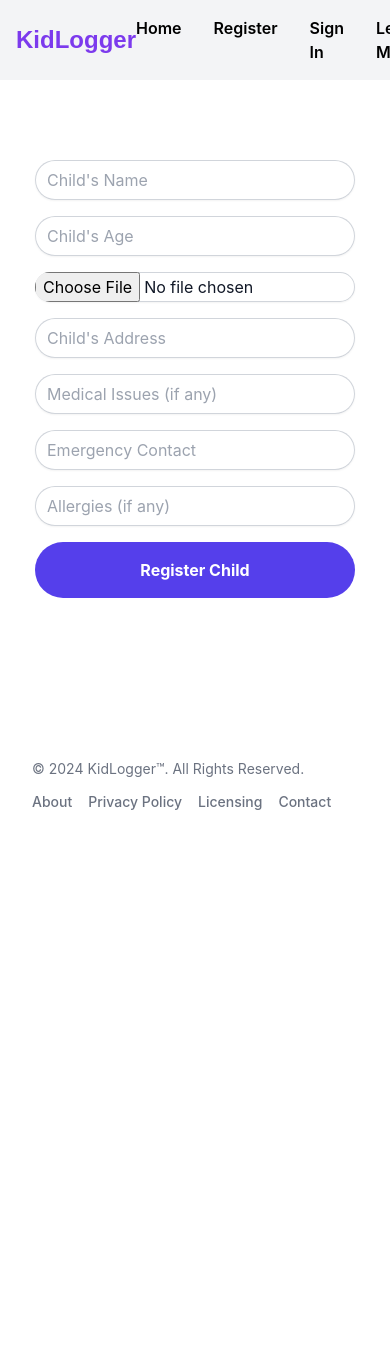
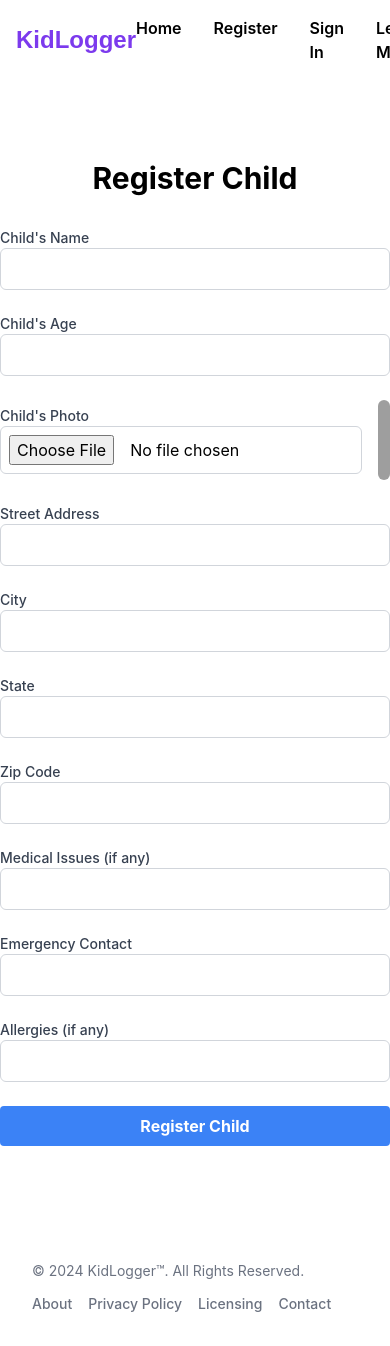
Before and after one commit to wilwaldon/preschool-signin-app, a React (Create React App) app: page /register in a window 390 px wide. Shown: the top 1346 px of the page. Before the commit the page ends 844 px from the top, so only its background shows below. Built offline with nearby package versions, Linux system fonts and the light colour scheme; grey boxes are pictures that could not be loaded.

Commit message:
responsive container and placeholder img

```diff
--- a/src/App.js
+++ b/src/App.js
@@ -1,31 +1,30 @@
 import React from 'react';
 import { BrowserRouter as Router, Route, Routes } from 'react-router-dom';
-import Header from './Header'; // Your Header component
-import Footer from './Footer'; // Your Footer component
-import SplashPage from './SplashPage';
-import LogInChild from './LogInChild';
-import LearnMore from './LearnMore';
-import RegisterChildForm from './RegisterChildForm';
-// Import other pages/components as needed
+import Header from './Header'; //header
+import Footer from './Footer'; //footer
+import SplashPage from './SplashPage'; //home screen
+import SplashScreen from './SplashScreen'; //after user registers
+import LogInChild from './LogInChild'; //login screen
+import LearnMore from './LearnMore'; //learn more screen
+import RegisterChildForm from './RegisterChildForm'; //register screen
 
 const App = () => {
   return (
     <Router>
-      <div className="flex flex-col min-h-screen"> {/* Ensure full height and flex layout */}
-        <Header /> {/* Header included at the top */}
-
-        {/* Main content area, expand to fill the space between Header and Footer */}
-        <main className="flex-grow">
+      <div className="container mx-auto">
+      <div className="flex flex-col min-h-screen">
+        <Header /> {/* header */}
+        <main className="flex-grow"> {/* top nav */}
           <Routes>
             <Route path="/" element={<SplashPage />} />
             <Route path="/login" element={<LogInChild />} />
             <Route path="/learn-more" element={<LearnMore />} />
             <Route path="/register" element={<RegisterChildForm />} />
-            {/* Define more routes as needed */}
           </Routes>
         </main>
 
-        <Footer />
+        <Footer /> {/* footer */}
+      </div>
       </div>
     </Router>
   );
--- a/src/Footer.js
+++ b/src/Footer.js
@@ -1,10 +1,8 @@
+//this is the footer
 import React from 'react';
 import { Link } from 'react-router-dom';
-
 const Footer = () => {
   return (
-
-
     <footer class="bg-white  m-4 dark:bg-gray-800">
         <div class="w-full mx-auto max-w-screen-xl p-4 md:flex md:items-center md:justify-between">
         <span class="text-sm text-gray-500 sm:text-center dark:text-gray-400">© 2024 <a href="https://wilwaldon.com/" class="hover:underline">KidLogger™</a>. All Rights Reserved.
--- a/src/Header.js
+++ b/src/Header.js
@@ -3,7 +3,7 @@ import { Link } from 'react-router-dom'; // Import Link from react-router-dom
 
 const Header = () => {
   return (
-    <header className="flex justify-between items-center p-4 bg-gray-100">
+    <header className="flex justify-between items-center p-4 bg-gray-10 p-4 md:p-6">
       <div className="logo">
         <h1 className="text-violet-600 font-extrabold text-2xl cursor-pointer">
           <Link to="/" className="no-underline text-violet-600">KidLogger</Link>
--- a/src/RegisterChildForm.js
+++ b/src/RegisterChildForm.js
@@ -1,63 +1,91 @@
 import React, { useState } from 'react';
+import { useNavigate } from 'react-router-dom';
 
-const RegisterChildForm = ({ onRegister }) => {
+const RegisterChildForm = () => {
   const [childName, setChildName] = useState('');
   const [childAge, setChildAge] = useState('');
   const [childPhoto, setChildPhoto] = useState(null);
-  const [childAddress, setChildAddress] = useState('');
+  const [photoPreview, setPhotoPreview] = useState('/placeholder-image.png'); // Placeholder image
+  const [streetAddress, setStreetAddress] = useState('');
+  const [city, setCity] = useState('');
+  const [state, setState] = useState('');
+  const [zipCode, setZipCode] = useState('');
   const [medicalIssues, setMedicalIssues] = useState('');
   const [emergencyContact, setEmergencyContact] = useState('');
   const [allergies, setAllergies] = useState('');
 
+  const navigate = useNavigate();
+
   const handleSubmit = (e) => {
     e.preventDefault();
-    if (!childName || !childAge || !childPhoto || !childAddress || !emergencyContact) {
-      alert("Please fill in all required fields and select a photo.");
-      return;
-    }
-    onRegister({
-      name: childName,
-      age: childAge,
-      photo: childPhoto,
-      address: childAddress,
-      medicalIssues: medicalIssues,
-      emergencyContact: emergencyContact,
-      allergies: allergies
-    });
-    // Reset all fields
-    setChildName('');
-    setChildAge('');
-    setChildPhoto(null);
-    setChildAddress('');
-    setMedicalIssues('');
-    setEmergencyContact('');
-    setAllergies('');
+    navigate('/splash-screen'); // Redirect after form submission
   };
 
   const handlePhotoChange = (e) => {
     const file = e.target.files[0];
-    if (file) {
+    if (file && (file.type === "image/jpeg" || file.type === "image/png")) {
       const reader = new FileReader();
       reader.onload = (e) => {
         setChildPhoto(e.target.result);
+        setPhotoPreview(e.target.result); // Update preview with uploaded image
       };
       reader.readAsDataURL(file);
+    } else {
+      alert("Please upload a JPG or PNG image.");
     }
   };
 
-  const inputStyle = "w-full mb-4 border-0 bg-transparent text-gray-900 placeholder:text-gray-400 focus:ring-0 sm:text-sm sm:leading-6 rounded-full shadow-sm ring-1 ring-inset ring-gray-300 focus-within:ring-2 focus-within:ring-inset focus-within:ring-indigo-600 bg-slate-50";
-
   return (
     <div className="flex flex-col items-center justify-center mt-20 pb-20">
-        <form onSubmit={handleSubmit} className="w-full max-w-xs">
-        <input type="text" placeholder="Child's Name" value={childName} onChange={(e) => setChildName(e.target.value)} required className={inputStyle} />
-        <input type="number" placeholder="Child's Age" value={childAge} onChange={(e) => setChildAge(e.target.value)} required className={inputStyle} />
-        <input type="file" accept="image/*" onChange={handlePhotoChange} required className={inputStyle} />
-        <input type="text" placeholder="Child's Address" value={childAddress} onChange={(e) => setChildAddress(e.target.value)} required className={inputStyle} />
-        <input type="text" placeholder="Medical Issues (if any)" value={medicalIssues} onChange={(e) => setMedicalIssues(e.target.value)} className={inputStyle} />
-        <input type="text" placeholder="Emergency Contact" value={emergencyContact} onChange={(e) => setEmergencyContact(e.target.value)} required className={inputStyle} />
-        <input type="text" placeholder="Allergies (if any)" value={allergies} onChange={(e) => setAllergies(e.target.value)} className={inputStyle} />
-        <button type="submit" className="w-full bg-purple text-white font-bold py-4 px-4 rounded-full">Register Child</button>
+      <h2 className="text-3xl font-bold mb-8">Register Child</h2>
+      <form onSubmit={handleSubmit} className="w-full max-w-4xl space-y-6">
+        <div className="grid grid-cols-1 md:grid-cols-2 gap-6">
+          <div>
+            <label htmlFor="childName" className="block text-sm font-medium text-gray-700">Child's Name</label>
+            <input type="text" id="childName" value={childName} onChange={(e) => setChildName(e.target.value)} required className="w-full border border-gray-300 rounded-md p-2" />
+          </div>
+          <div>
+            <label htmlFor="childAge" className="block text-sm font-medium text-gray-700">Child's Age</label>
+            <input type="number" id="childAge" value={childAge} onChange={(e) => setChildAge(e.target.value)} required className="w-full border border-gray-300 rounded-md p-2" />
+          </div>
+          <div className="col-span-1 md:col-span-2 flex items-center">
+            <div>
+              <label htmlFor="childPhoto" className="block text-sm font-medium text-gray-700">Child's Photo</label>
+              <input type="file" id="childPhoto" accept="image/jpeg, image/png" onChange={handlePhotoChange} required className="border border-gray-300 rounded-md p-2 file:mr-4" />
+            </div>
+            <div className="w-20 h-20 rounded-full bg-cover bg-center ml-4" style={{ backgroundImage: `url(${photoPreview})` }}></div>
+          </div>
+          {/* Address section */}
+          <div className="col-span-1 md:col-span-2">
+            <label htmlFor="streetAddress" className="block text-sm font-medium text-gray-700">Street Address</label>
+            <input type="text" id="streetAddress" value={streetAddress} onChange={(e) => setStreetAddress(e.target.value)} required className="w-full border border-gray-300 rounded-md p-2" />
+          </div>
+          <div>
+            <label htmlFor="city" className="block text-sm font-medium text-gray-700">City</label>
+            <input type="text" id="city" value={city} onChange={(e) => setCity(e.target.value)} required className="w-full border border-gray-300 rounded-md p-2" />
+          </div>
+          <div>
+            <label htmlFor="state" className="block text-sm font-medium text-gray-700">State</label>
+            <input type="text" id="state" value={state} onChange={(e) => setState(e.target.value)} required className="w-full border border-gray-300 rounded-md p-2" />
+          </div>
+<div>
+              <label htmlFor="zipCode" className="block text-sm font-medium text-gray-700">Zip Code</label>
+            <input type="text" id="zipCode" value={zipCode} onChange={(e) => setZipCode(e.target.value)} required className="w-full border border-gray-300 rounded-md p-2" />
+          </div>
+        </div>
+        <div>
+          <label htmlFor="medicalIssues" className="block text-sm font-medium text-gray-700">Medical Issues (if any)</label>
+          <input type="text" id="medicalIssues" value={medicalIssues} onChange={(e) => setMedicalIssues(e.target.value)} className="w-full border border-gray-300 rounded-md p-2" />
+        </div>
+        <div>
+          <label htmlFor="emergencyContact" className="block text-sm font-medium text-gray-700">Emergency Contact</label>
+          <input type="text" id="emergencyContact" value={emergencyContact} onChange={(e) => setEmergencyContact(e.target.value)} required className="w-full border border-gray-300 rounded-md p-2" />
+        </div>
+        <div>
+          <label htmlFor="allergies" className="block text-sm font-medium text-gray-700">Allergies (if any)</label>
+          <input type="text" id="allergies" value={allergies} onChange={(e) => setAllergies(e.target.value)} className="w-full border border-gray-300 rounded-md p-2" />
+        </div>
+        <button type="submit" className="mt-4 w-full bg-blue-500 text-white font-bold py-2 px-4 rounded hover:bg-blue-700 transition-colors duration-200">Register Child</button>
       </form>
     </div>
   );
--- a/src/SplashScreen.js
+++ b/src/SplashScreen.js
@@ -1,12 +1,9 @@
-// src/SplashScreen.js
-
 import React from 'react';
-
+//thank you page after user registers
 const SplashScreen = ({ child, onContinue }) => {
   return (
       <div>
         <div className="flex flex-col items-center justify-center min-h-screen">
-          <h1 className='font-bold font-sans text-5xl mb-10 text-orange-500'>Log My Kid</h1>
           <h1 className="mb-10 text-3xl font-extrabold tracking-tight text-slate-900 w-full">Thanks for Registering {child.name}!</h1>
           <img src={child.photo} alt="Child" className="rounded-md w-60 shadow-lg shadow-cyan-500/50" />
           <button onClick={onContinue} className="bg-purple text-white font-bold py-4 px-4 rounded-full mt-10 w-full" >Go to Sign-In</button>
```
